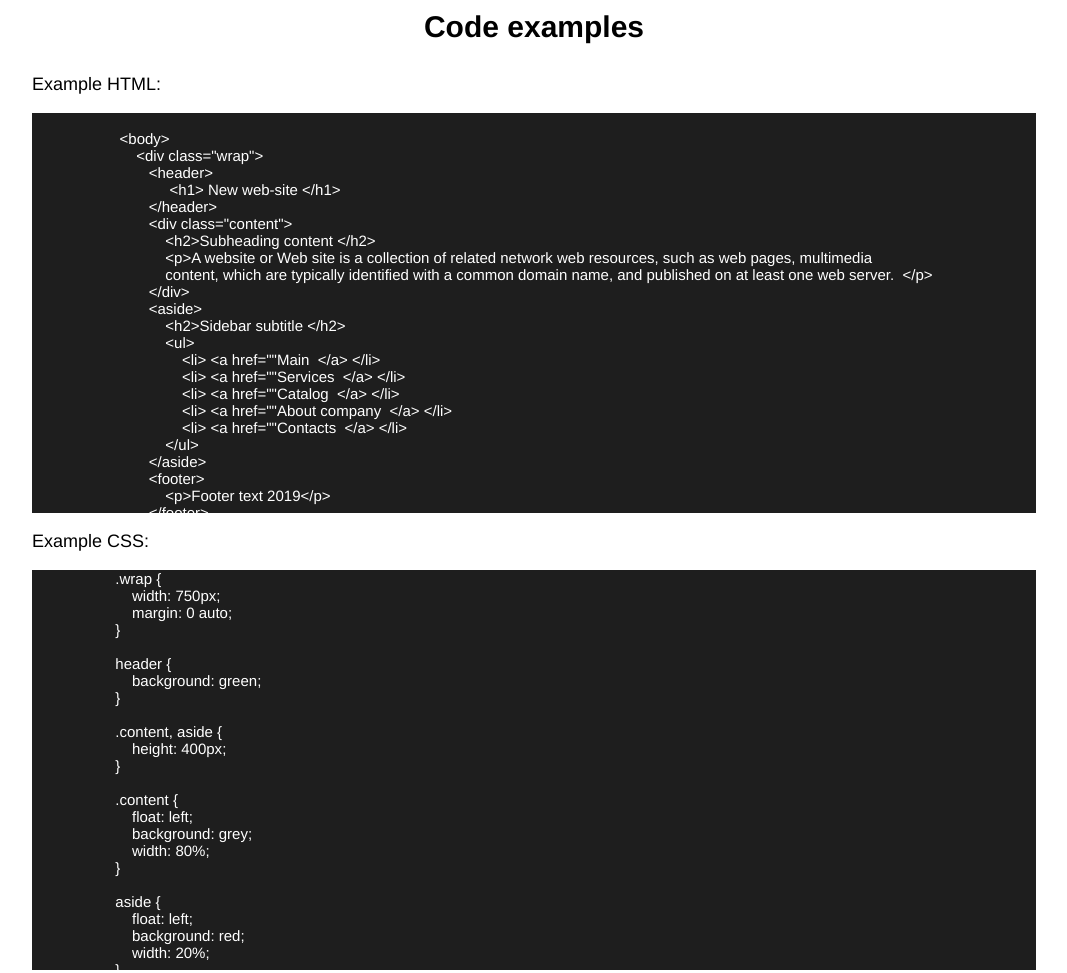
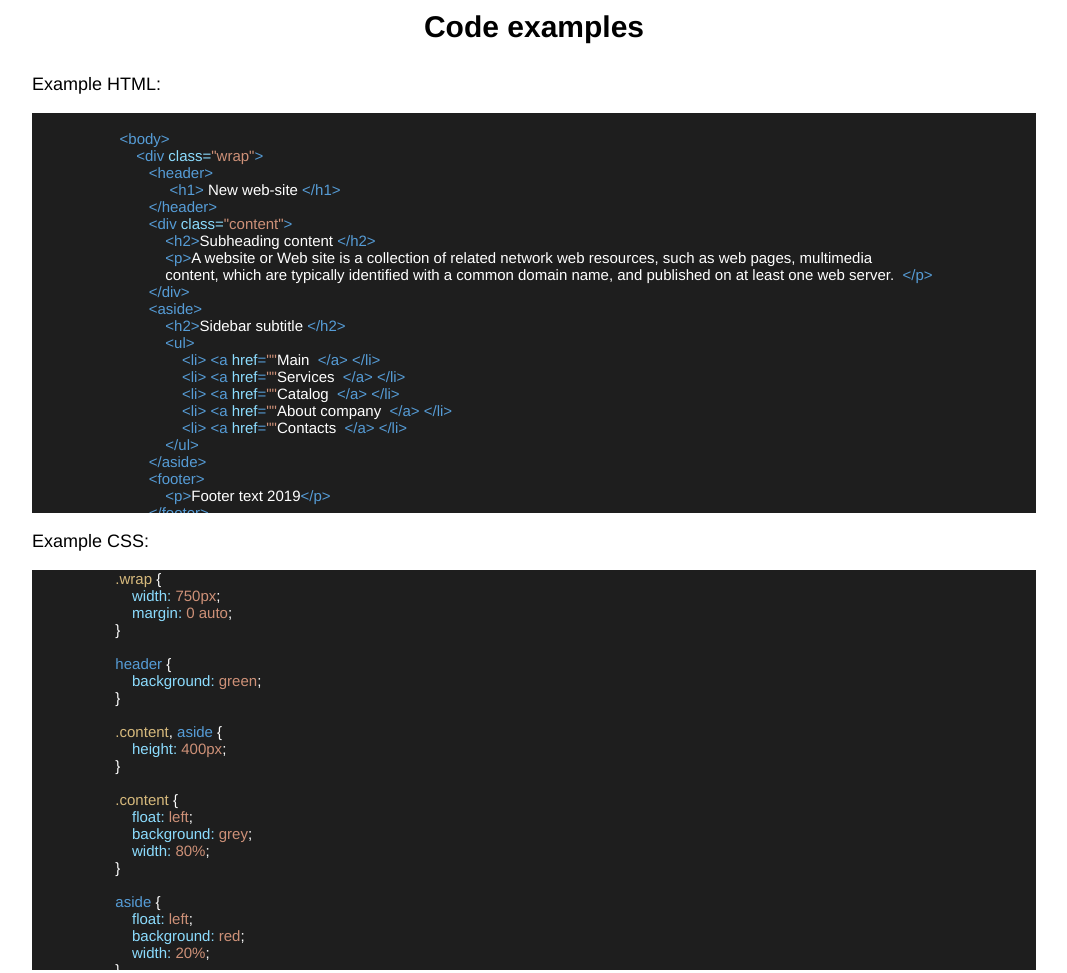
Before and after one commit to VladMeleshko/rsschool-2019Q1-cv, a plain HTML site: page index.html in a window 1280 px wide. Shown: the part 740-1713 px from the top of the page, without its empty margins (106-1173 px from the left). Drawn offline with Linux system fonts and the light colour scheme.

Commit message:
style: add style to code examples

```diff
--- a/style.css
+++ b/style.css
@@ -103,6 +103,22 @@ td {
     overflow: scroll;
 }
 
+.tag {
+    color: #569cd6;
+}
+
+.tag-attribute {
+    color: #8cdcfe;
+}
+
+.attribute-value {
+    color: #ce9178;
+}
+
+.tag-class {
+    color: #d7ba7d;
+}
+
 .experience-list {
     font-size: 18px;
     font-family: "Helvetica", "Arial", sans-serif;
```
